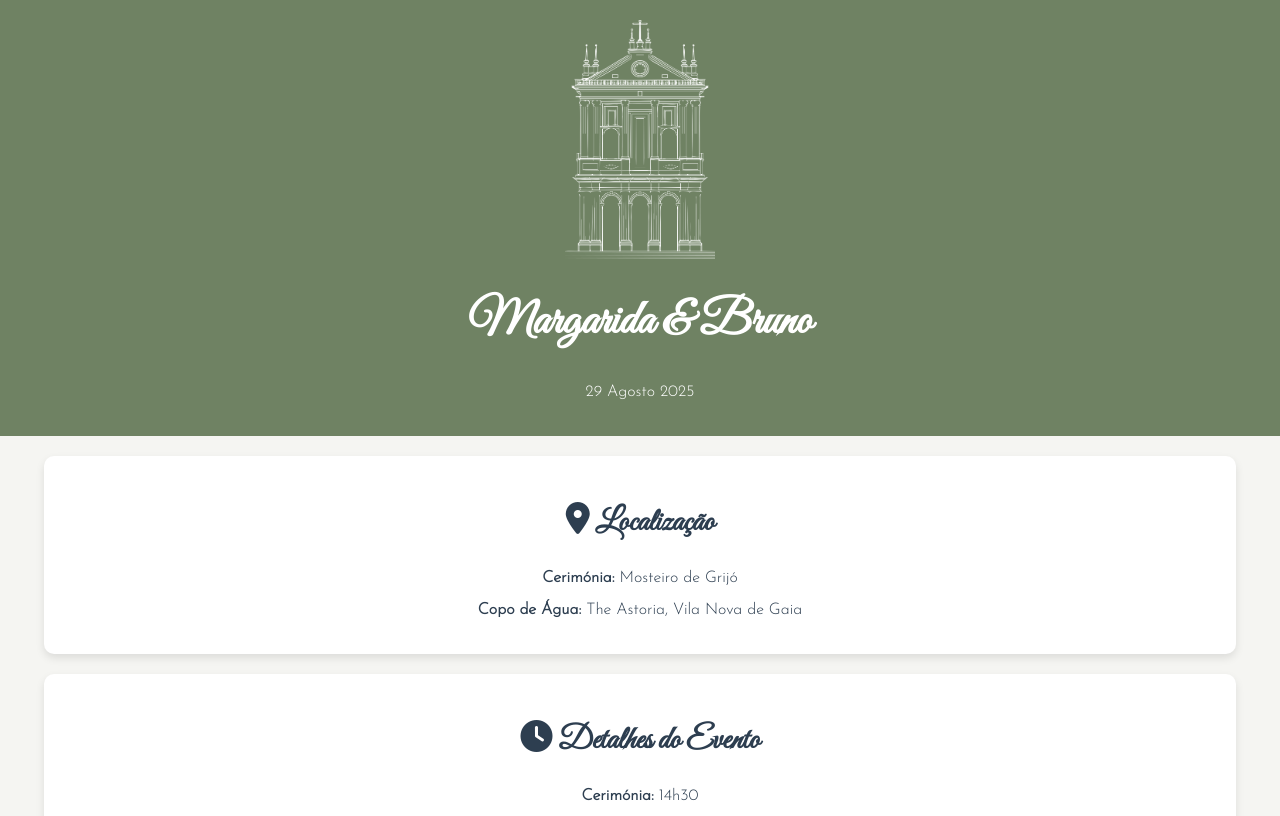
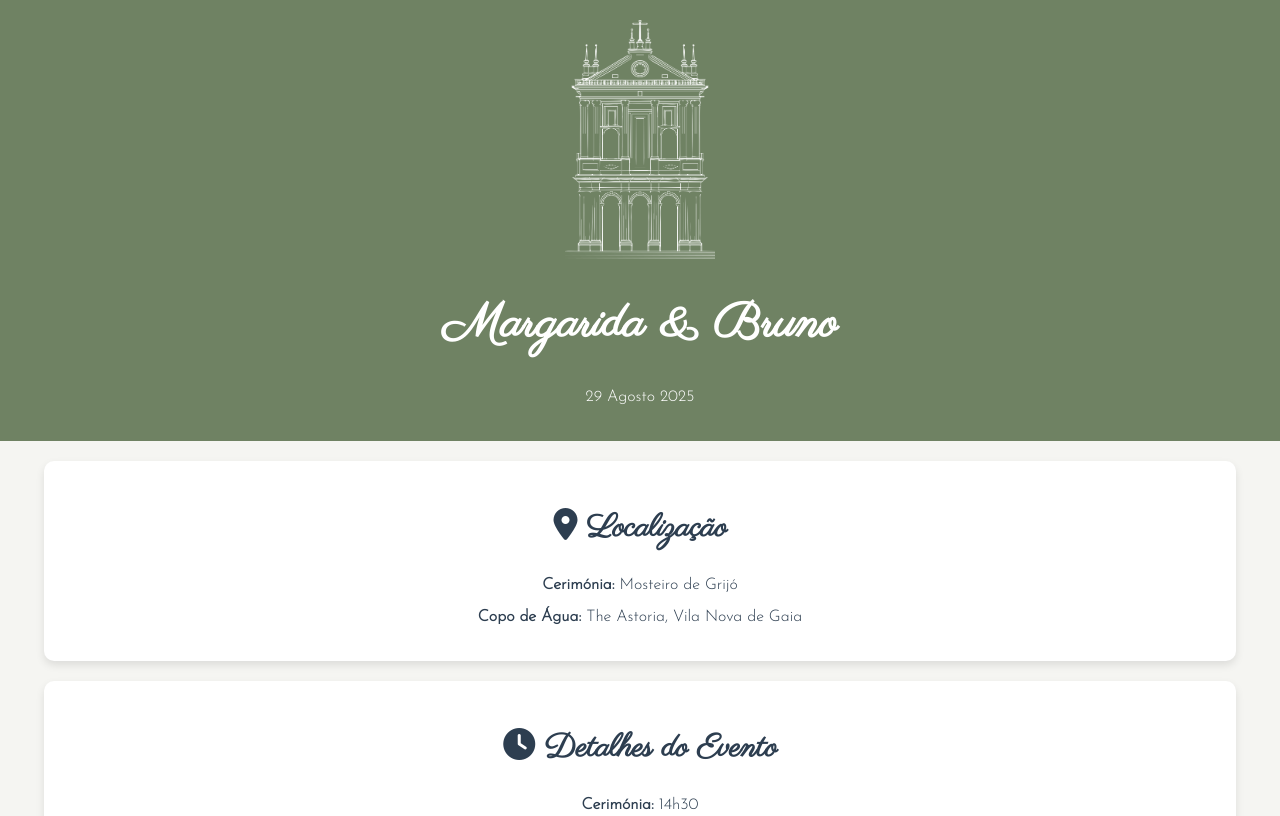
Before and after one commit to Marga0710/Casamento, a plain HTML site: page index.html in a window 1280 px wide. Shown: the top 816 px of the page. Drawn offline with Linux system fonts and the light colour scheme.

Commit message:
Update style.css

```diff
--- a/style.css
+++ b/style.css
@@ -1,4 +1,4 @@
-@import url('https://fonts.googleapis.com/css2?family=Great+Vibes&family=Josefin+Sans:wght@300&display=swap');
+@import url('https://fonts.googleapis.com/css2?family=Parisienne&family=Josefin+Sans:wght@300&display=swap');
 
 body {
     font-family: 'Josefin Sans', sans-serif;
@@ -23,12 +23,12 @@ header {
 }
 
 h1 {
-    font-family: 'Great Vibes', cursive; /* Alternativa mais próxima de Savoye LET */
+    font-family: 'Parisienne', cursive; /* Alternativa mais refinada para Savoye LET */
     font-size: 48px;
 }
 
 h2 {
-    font-family: 'Great Vibes', cursive; /* Alternativa mais próxima de Savoye LET */
+    font-family: 'Parisienne', cursive; /* Alternativa mais refinada para Savoye LET */
     font-size: 32px;
 }
 
```
